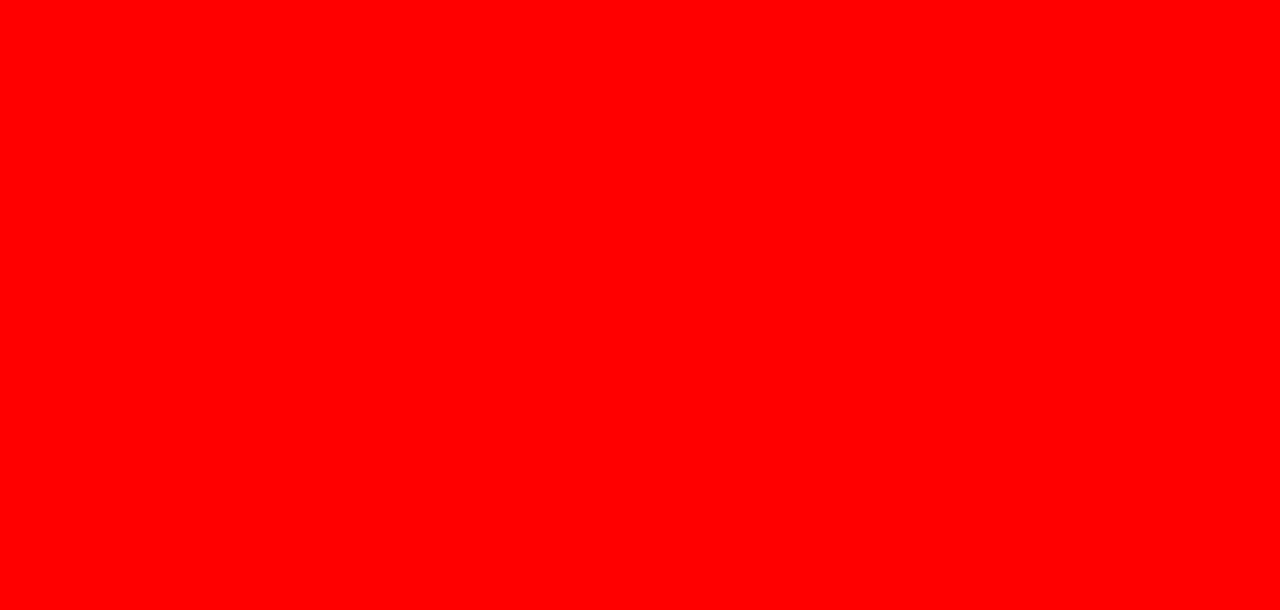
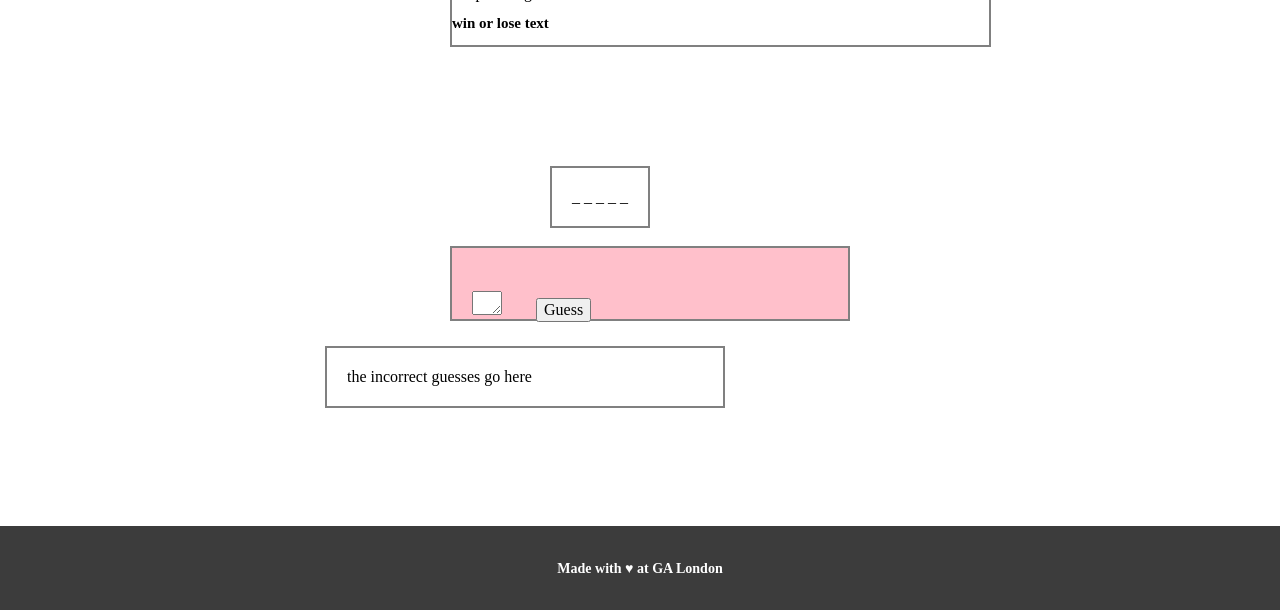
Before and after one commit to sarahlikeshiny/project-1, a PHP site: page / in a window 1280 px wide. Before the commit the part shown is empty. Shown: the part 478-1088 px from the top of the page. Before the commit the page ends 57 px from the top, so only its background shows below. Run offline with PHP 8.4, Linux system fonts and the light colour scheme; some libraries are stand-ins or nearby versions.

Commit message:
html, basic css, and starting js

```diff
--- a/css/style.css
+++ b/css/style.css
@@ -1,3 +1,62 @@
+* {
+  box-sizing: border-box;
+}
 body {
-  background-color: red;
+  height: 960px;
 }
+main {
+  position:relative;
+  width: 800px;
+  margin: 0 auto;
+  /*border: 2px solid #333;*/
+  padding: 10px;
+}
+
+h1 {
+  text-align:center;
+}
+button {
+  margin:30px;
+}
+div {
+  position:absolute;
+  margin-left: 200px;
+  border: 2px solid grey;
+}
+p {
+  position:absolute;
+  margin-top: 470px;
+  margin-left: 300px;
+  border: 2px solid grey;
+  padding:20px;
+}
+.incorrect {
+  margin-top:650px;
+  margin-left:75px;
+  width:400px;
+}
+
+form {
+  position:absolute;
+  background:pink;
+  margin-top: 550px;
+  margin-left: 200px;
+  width:400px;
+  height:75px;
+  border:2px solid grey;
+  padding:20px
+}
+
+footer {
+  clear:both;
+  margin-top: 820px;
+  background-color: #3c3c3c;
+  padding: 20px;
+  font-size: 12px;
+  color: #fff;
+  text-align :center;
+}
+h2 {
+  font-size: 15px;
+  text-transform: none;
+}
--- a/index.html
+++ b/index.html
@@ -2,14 +2,36 @@
 <html>
   <head>
     <meta charset="utf-8">
-    <title>Project 1</title>
+    <title>Hangman Game</title>
+    <link rel="stylesheet"
+    href="https://cdnjs.cloudflare.com/ajax/libs/normalize/5.0.0/normalize.min.css">
+    <link href="https://fonts.googleapis.com/css?family=Rubik" rel="stylesheet">
     <link rel="stylesheet" href="css/style.css">
+    <script src="http://ajax.googleapis.com/ajax/libs/jquery/1.11.1/jquery.min.js"></script>
     <script src="js/app.js" charset="utf-8"></script>
+  </head>
+<body>
+  <main>
+    <header>
+      <h1>Hangman</h1>
+    </header>
 
+    <button type="button" name="reset">New Game</button>
+  <form class="gameboard" action="index.html" method="post">
+    <textarea name="userInput" rows="1" cols="1"></textarea>
+    <button type="button" name="guess">Guess</button>
+  </form>
+    <p class="incorrect">the incorrect guesses go here</p>
+    <p class="word"> the word goes here</p>
+    <div class="hangman">
+      the picture goes here
+      <img src="http://fillmurray.com/400/350">
+      <h2>win or lose text</h2>
+    </div>
+  </main>
+  <footer>
+  <h3>Made with &hearts; at GA London </h3>
+  </footer>
+</body>
 
-  </head>
-  <body>
-    <h1>Project 1</h1>
-
-  </body>
 </html>
--- a/js/app.js
+++ b/js/app.js
@@ -1 +1,46 @@
 console.log('js is connected - woo');
+
+$(() => {
+
+
+//pseudocode
+// reset from last game, blank all
+// create an array of words and grab events using jquery
+// randomly select a word from the Array
+// symbolise letters by an underscore from the array. must deal with spaces between words.
+// user submits a letter using text input and button (could set up keyboard listener, stick to button for MVP)
+// check letter against the work
+// if letter is present display on the screen
+// if not add part of gallows and add letter to screen, and update incorrect turns counter
+// continue until all turns are used or word is guessed.
+
+//global constants
+  const words = ['cat', 'dog', 'horse', 'penguin'];
+  const $displayWord =$('.word');
+  const $guessButton = $('.guess')
+
+
+
+//randomly select a word from the array - currentWord - WORKS
+  const currentWord = words[Math.floor(Math.random() * words.length)];
+  console.log(currentWord);
+
+//symbolise letters from the word selected and display on the screen -WORKS
+  const underScores = currentWord.replace(/[a-z]/g, ' _');
+  $displayWord.text(underScores);
+  console.log(underScores);
+
+//guess button, on click, capture user input. - this needs redoing.
+  // $buttons.on('click', () => {
+  //   $displayWord.text();
+  // }
+  // do something here...
+
+//compare input to word
+
+//if letter is in word, replace underscore with letter
+
+//else add letter to p.incorrect, and add 1 to turns, and update gallows picture
+
+//when turns = 7, or word is complete finish game, add text 'you win' or 'you lose' to
+});
```
